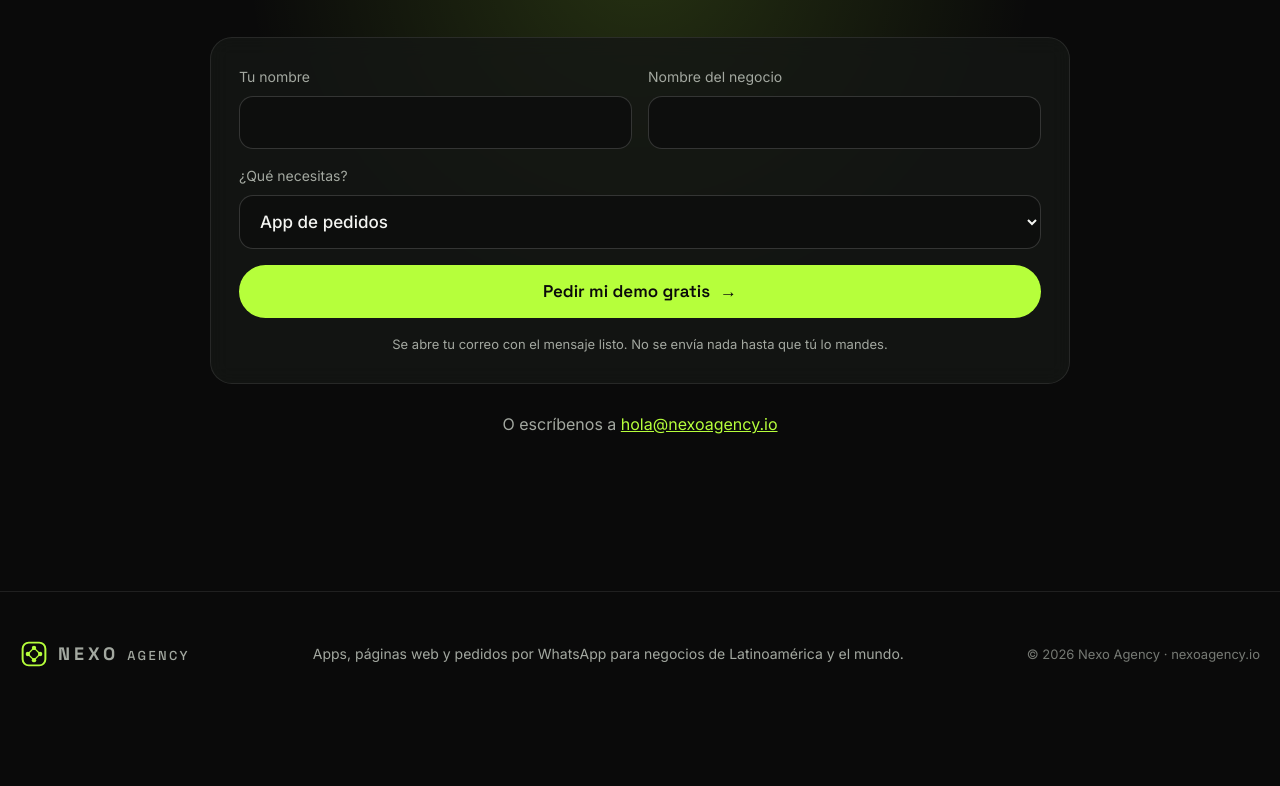
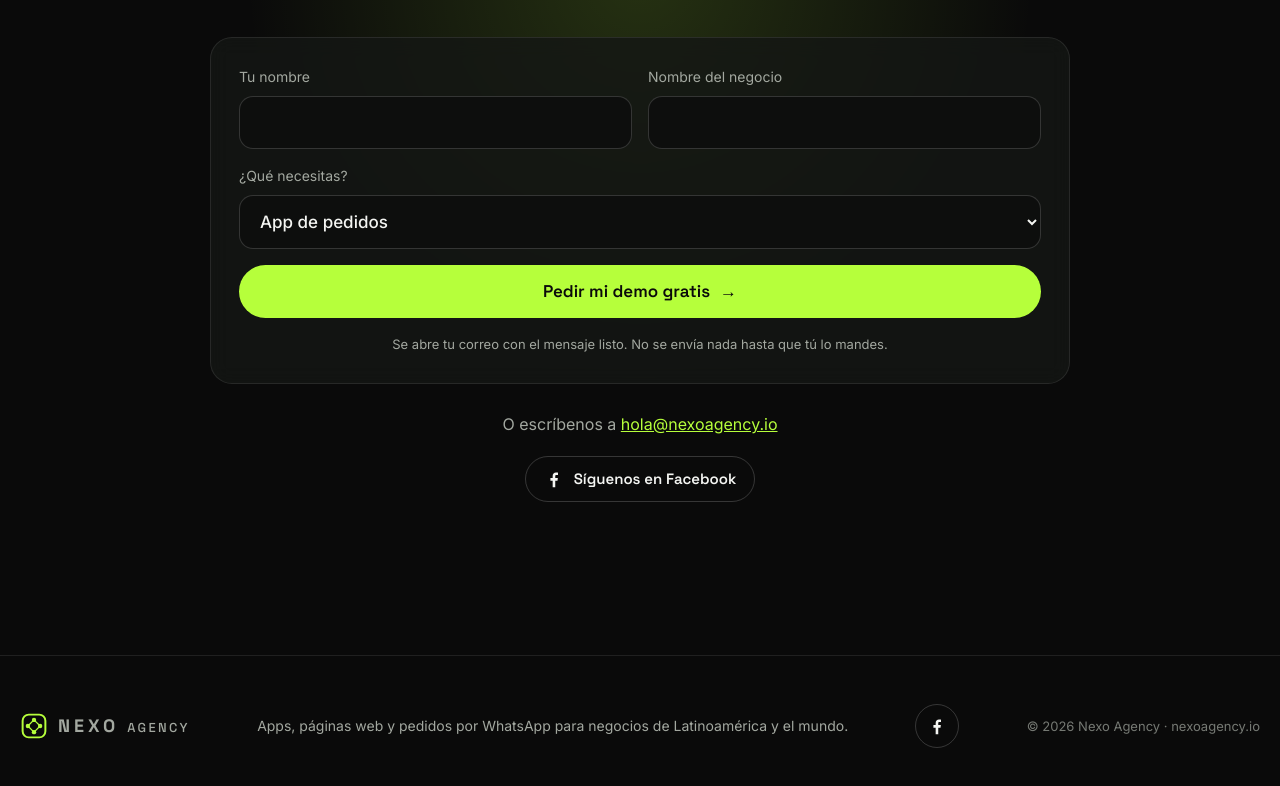
Before and after one commit to chavalojodido-art/nexoagency, a plain HTML site: page index.html in a window 1280 px wide. Shown: the part 8150-8936 px from the top of the page. Before the commit the page ends 8866 px from the top, so only its background shows below. Drawn offline with Linux system fonts and the light colour scheme.

Commit message:
Agrega fanpage de Facebook (footer, CTA, sameAs)

```diff
--- a/index.html
+++ b/index.html
@@ -26,7 +26,7 @@
 <link rel="preload" as="image" href="assets/media/hero-poster-movil.jpg" media="(max-width: 767px)">
 <link rel="stylesheet" href="styles.css">
 <script type="application/ld+json">
-{"@context":"https://schema.org","@type":"ProfessionalService","name":"Nexo Agency","url":"https://chavalojodido-art.github.io/nexoagency/","logo":"https://chavalojodido-art.github.io/nexoagency/assets/icons/icon-512.png","image":"https://chavalojodido-art.github.io/nexoagency/assets/og.jpg","description":"Apps de pedidos por WhatsApp, catálogos, agendas de citas 24/7 y páginas web profesionales para negocios.","areaServed":["Latinoamérica","Worldwide"],"email":"hola@nexoagency.io","knowsLanguage":["es","en"]}
+{"@context":"https://schema.org","@type":"ProfessionalService","name":"Nexo Agency","url":"https://chavalojodido-art.github.io/nexoagency/","logo":"https://chavalojodido-art.github.io/nexoagency/assets/icons/icon-512.png","image":"https://chavalojodido-art.github.io/nexoagency/assets/og.jpg","description":"Apps de pedidos por WhatsApp, catálogos, agendas de citas 24/7 y páginas web profesionales para negocios.","areaServed":["Latinoamérica","Worldwide"],"email":"hola@nexoagency.io","knowsLanguage":["es","en"],"sameAs":["https://www.facebook.com/profile.php?id=61596670710152"]}
 </script>
 </head>
 <body>
@@ -271,6 +271,7 @@
       <p class="form__hint full" id="formHint" data-en="It opens WhatsApp with your message ready. Nothing is sent until you tap send.">Se abre WhatsApp con tu mensaje listo. No se envía nada hasta que tú lo mandes.</p>
     </form>
     <p class="cta__mail reveal"><span data-en="Or write to">O escríbenos a</span> <a href="mailto:hola@nexoagency.io">hola@nexoagency.io</a></p>
+    <p class="social reveal"><a class="social__fb" href="https://www.facebook.com/profile.php?id=61596670710152" target="_blank" rel="noopener" aria-label="Nexo Agency en Facebook (se abre en una pestaña nueva)" data-en-aria-label="Nexo Agency on Facebook (opens in a new tab)"><svg aria-hidden="true" viewBox="0 0 24 24" width="20" height="20"><path fill="currentColor" d="M13.5 22v-8h2.7l.4-3.2h-3.1V8.8c0-.9.3-1.5 1.6-1.5h1.7V4.4c-.3 0-1.3-.1-2.4-.1-2.4 0-4 1.5-4 4.1v2.4H7.7V14h2.7v8h3.1Z"/></svg><span data-en="Follow us on Facebook">Síguenos en Facebook</span></a></p>
   </div>
 </section>
 </main>
@@ -279,6 +280,7 @@
   <div class="wrap foot__in">
     <a href="#top" class="brand" aria-label="Nexo Agency, volver arriba" data-en-aria-label="Nexo Agency, back to top"><img src="assets/logo.svg" alt="" width="28" height="28"><span>NEXO<em>AGENCY</em></span></a>
     <p data-en="Apps, websites and WhatsApp ordering for businesses in Latin America and worldwide.">Apps, páginas web y pedidos por WhatsApp para negocios de Latinoamérica y el mundo.</p>
+    <a class="social__icon" href="https://www.facebook.com/profile.php?id=61596670710152" target="_blank" rel="noopener" aria-label="Nexo Agency en Facebook (se abre en una pestaña nueva)" data-en-aria-label="Nexo Agency on Facebook (opens in a new tab)"><svg aria-hidden="true" viewBox="0 0 24 24" width="20" height="20"><path fill="currentColor" d="M13.5 22v-8h2.7l.4-3.2h-3.1V8.8c0-.9.3-1.5 1.6-1.5h1.7V4.4c-.3 0-1.3-.1-2.4-.1-2.4 0-4 1.5-4 4.1v2.4H7.7V14h2.7v8h3.1Z"/></svg></a>
     <p class="foot__small">© <span id="yr">2026</span> Nexo Agency · nexoagency.io</p>
   </div>
 </footer>
--- a/styles.css
+++ b/styles.css
@@ -136,6 +136,10 @@ input[type=range]{padding:0;border:0;background:transparent;accent-color:var(--n
 .form__hint{font-size:13px;color:var(--mut);text-align:center}
 .form input[aria-invalid=true]{border-color:#ff6b6b}
 .cta__mail{margin-top:28px;color:var(--mut)}.cta__mail a{color:var(--neon)}
+/* social */
+.social{margin-top:18px}.social__fb{display:inline-flex;align-items:center;gap:10px;padding:12px 18px;border-radius:999px;border:1px solid rgba(255,255,255,.18);text-decoration:none;color:var(--txt);font:600 15px/1 var(--fh);transition:border-color .2s,color .2s}
+.social__fb:hover,.social__icon:hover{border-color:var(--neon);color:var(--neon)}
+.social__icon{display:inline-grid;place-items:center;width:44px;height:44px;border-radius:50%;border:1px solid rgba(255,255,255,.18);color:var(--txt);transition:border-color .2s,color .2s}
 /* footer */
 .foot{border-top:1px solid var(--line);padding:48px 0 calc(48px + env(safe-area-inset-bottom))}
 .foot__in{display:flex;flex-wrap:wrap;gap:16px 40px;align-items:center;justify-content:space-between;color:var(--mut);font-size:14px}
```
